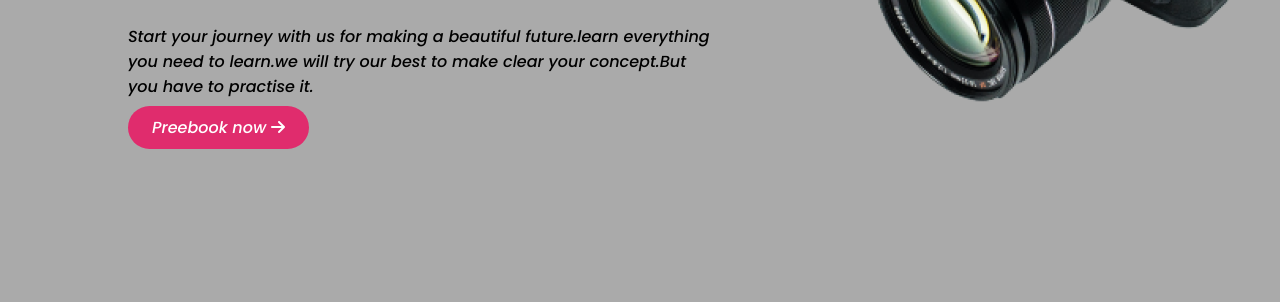
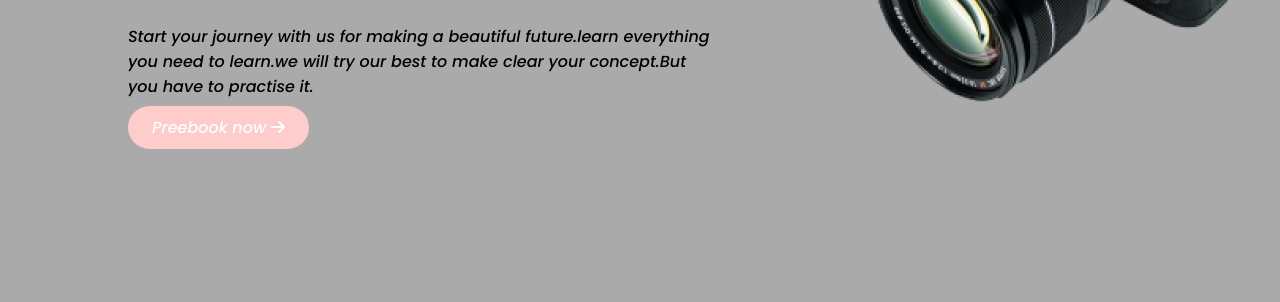
Before and after one commit to tanvirhossain10/My-second-assignment, a plain HTML site: page index.html in a window 1280 px wide. In both pictures the pointer is over the link "Preebook now". Shown: the part 498-800 px from the top of the page. Drawn offline with Linux system fonts and the light colour scheme.

Commit message:
complete the assigment

```diff
--- a/style.css
+++ b/style.css
@@ -27,14 +27,26 @@ body{
 
 
 }
+/* transiono-effect */
+.first-link-button:hover{
+    background-color: #FFCCCC;
+    width: 200px;
+    height: 200px;
+    transform: rotate(180deg);
+}
+
 .first-link-button{
+    line-height: 1;
     text-decoration: none;
     color: #FFFFFF;
     background: #E02C6D;
     border-radius: 40px;
     padding: 10px 24px;
     font-weight: 500;
+    transition: width 2s, height 2s, background-color 2s, transform 2s;
+
 }
+
 
 .first-side-pic{
     margin-top: 211px;
```
